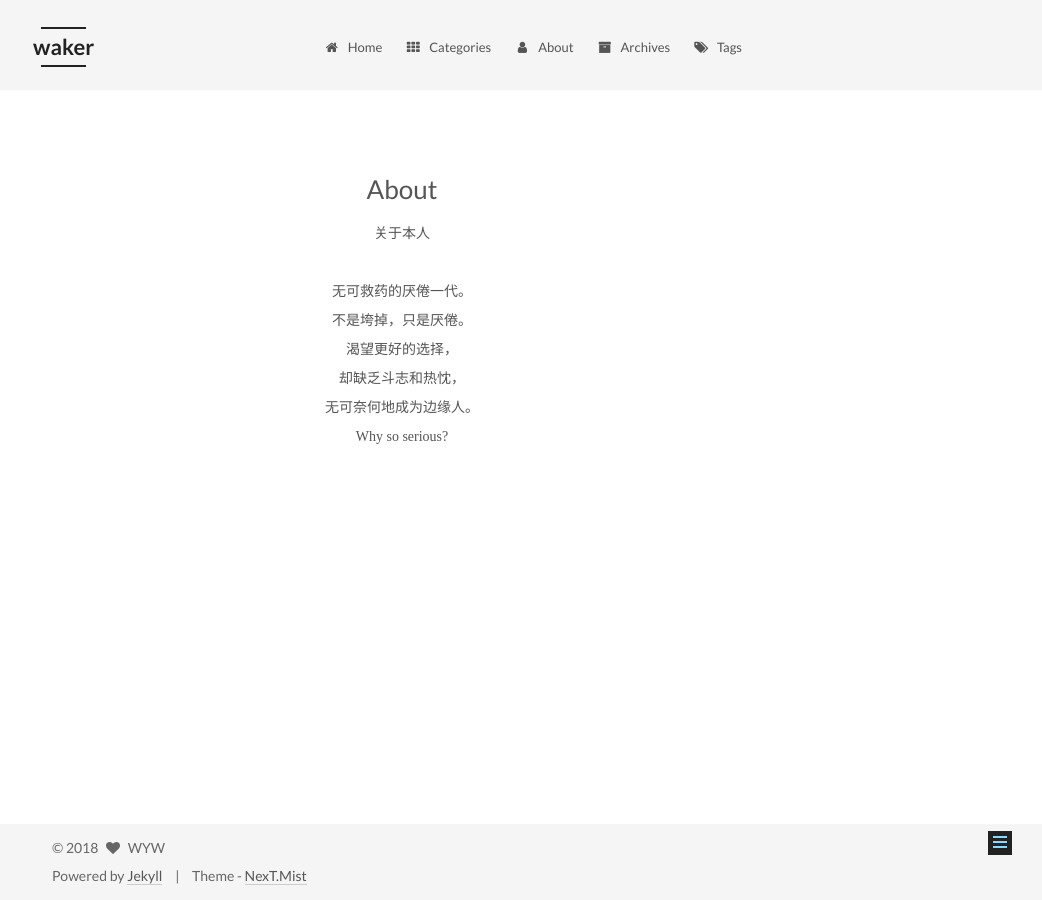
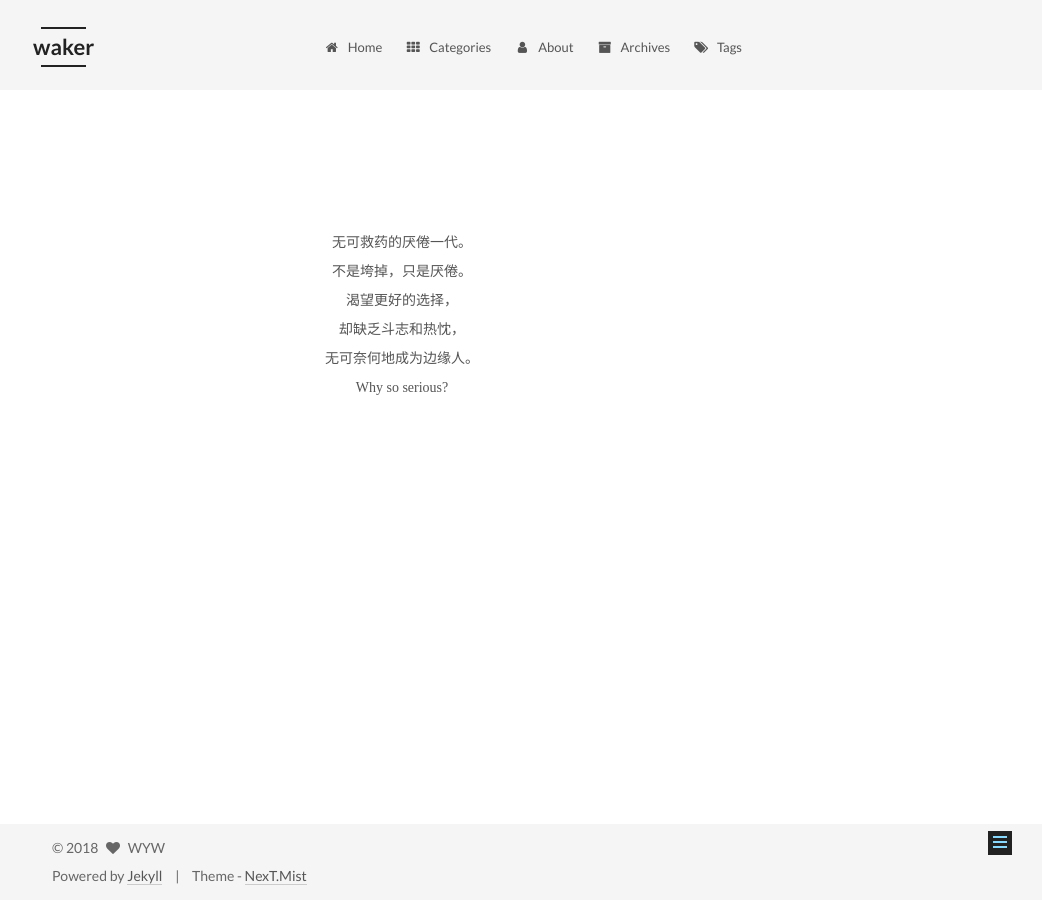
Before and after one commit to atnlp/atnlp.github.io, a Jekyll site: the page built from about/index.md, in a window 1280 px wide. Shown: the whole page, without its empty margins (238-1280 px from the left). Built offline with Jekyll 4.4.1, drawn with Linux system fonts in a browser that asks for light colours.

Commit message:
add about

```diff
--- a/about/index.md
+++ b/about/index.md
@@ -1,7 +1,7 @@
 ---
 layout: page
-type: about
+type: 关于本人
 ---
 
 
-<center> <font face="STCAIYUN">关于本人<br><br>无可救药的厌倦一代。<br>不是垮掉，只是厌倦。<br> 渴望更好的选择，<br> 却缺乏斗志和热忱，<br> 无可奈何地成为边缘人。<br>Why so serious? </font>
+<center> <font face="STCAIYUN"><br><br>无可救药的厌倦一代。<br>不是垮掉，只是厌倦。<br> 渴望更好的选择，<br> 却缺乏斗志和热忱，<br> 无可奈何地成为边缘人。<br>Why so serious? </font>
```
